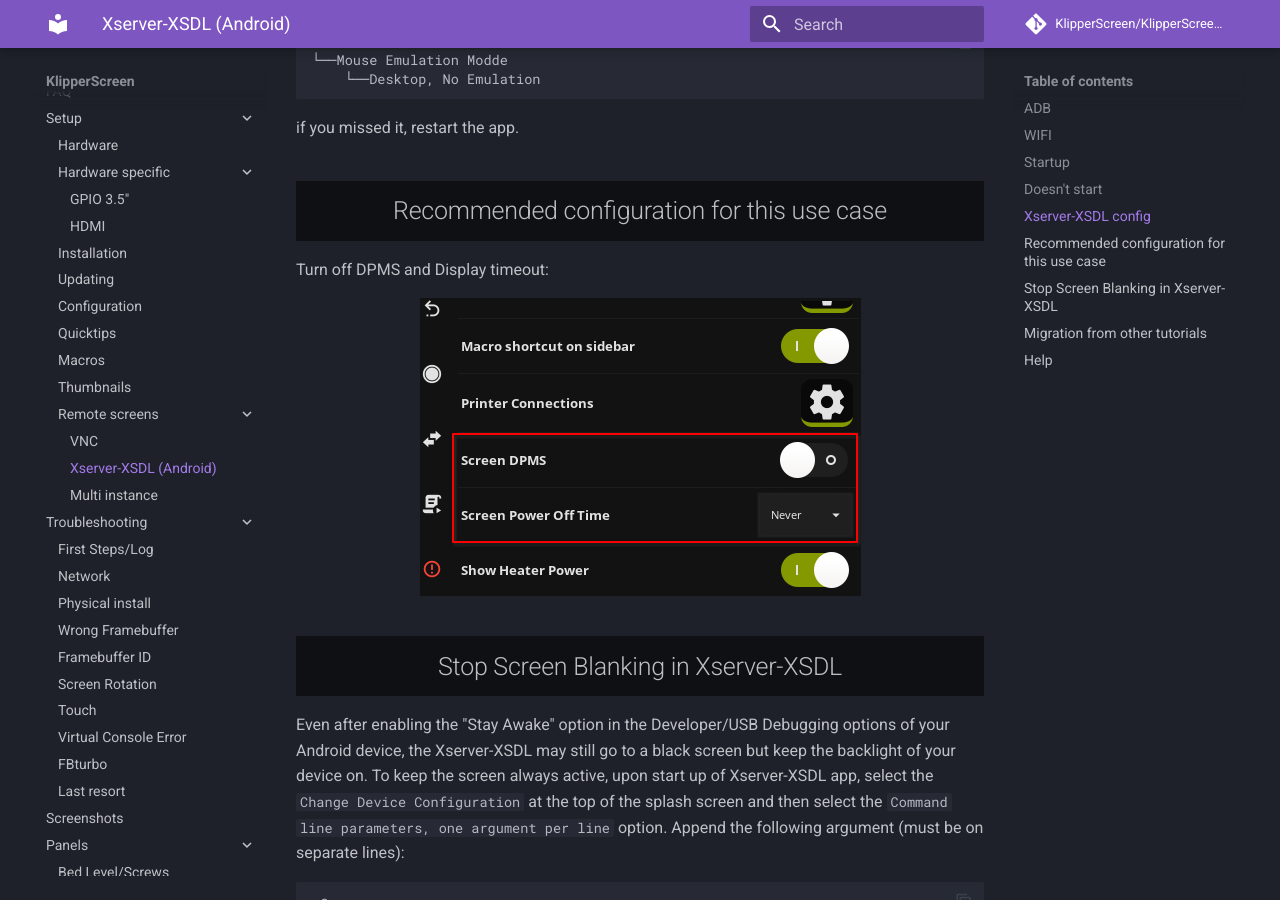
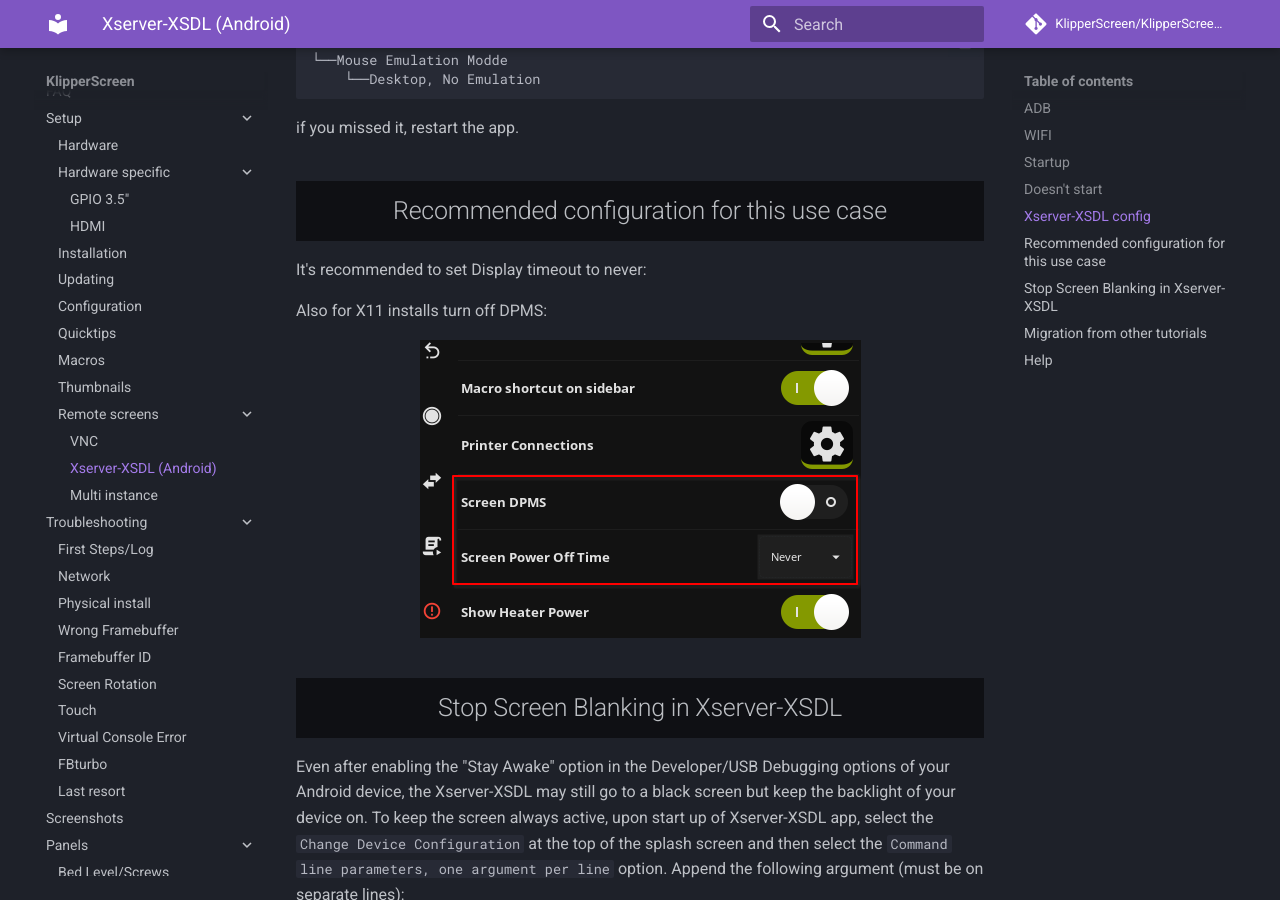
Before and after one commit to Guilouz/KlipperScreen-Flsun-S1, an MkDocs documentation site: the page built from docs/Android.md, in a window 1280 px wide and 900 px high, scrolled down 2484 px. Built offline with MkDocs 1.6.1 and Material for MkDocs 9.7.7, drawn with Linux system fonts in a browser that asks for light colours; comment, search, counter and statistics services are not loaded.

```diff
--- a/docs/Android.md
+++ b/docs/Android.md
@@ -103,7 +103,9 @@ if you missed it, restart the app.
 
 ## Recommended configuration for this use case
 
-Turn off DPMS and Display timeout:
+It's recommended to set Display timeout to never:
+
+Also for X11 installs turn off DPMS:
 
 ![disable_dpms_poweroff](img/disable_dpms_poweroff.png)
 
```
Also changed, not shown: docs/Troubleshooting.md (+3 -0 lines), docs/VNC.md (+3 -1 lines).
